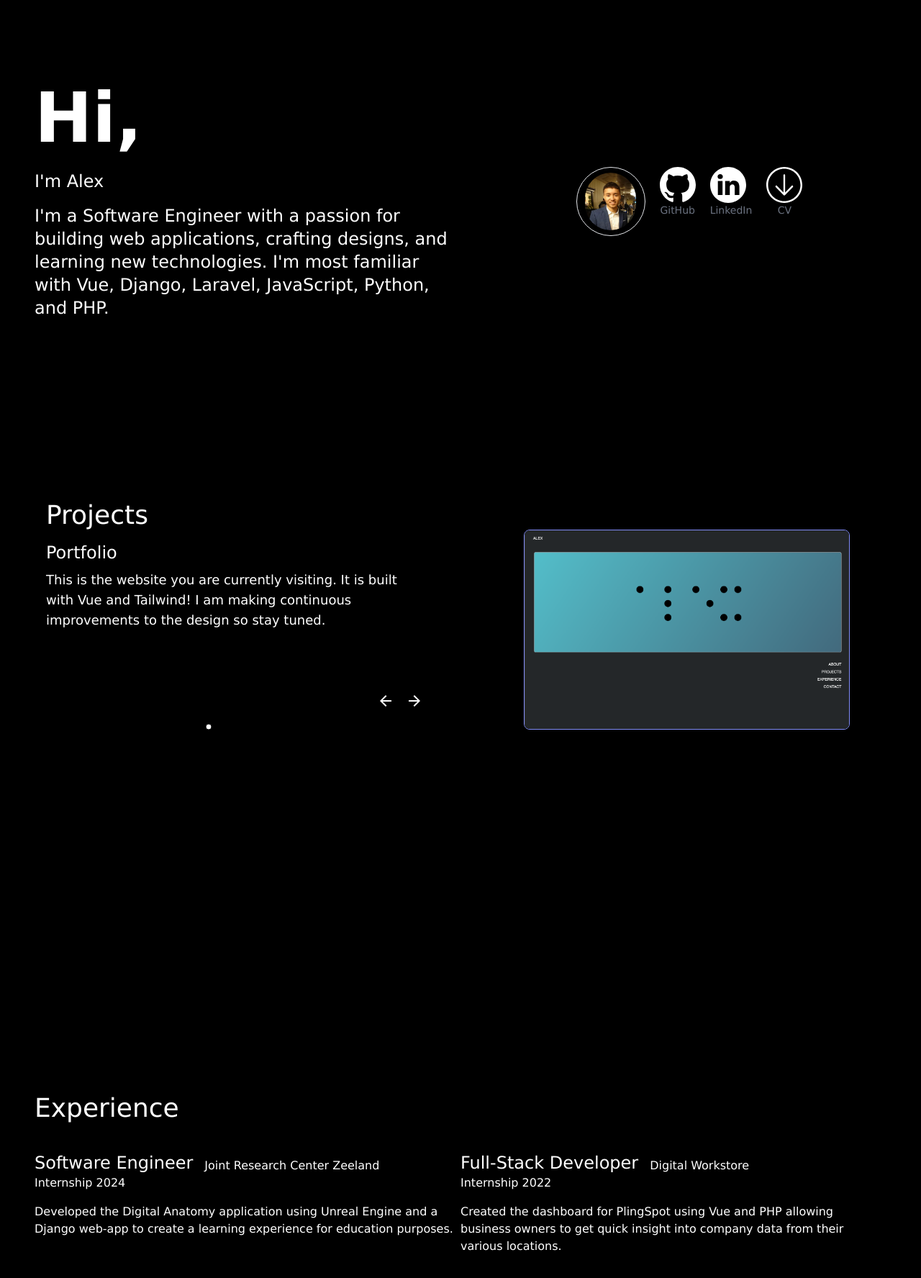
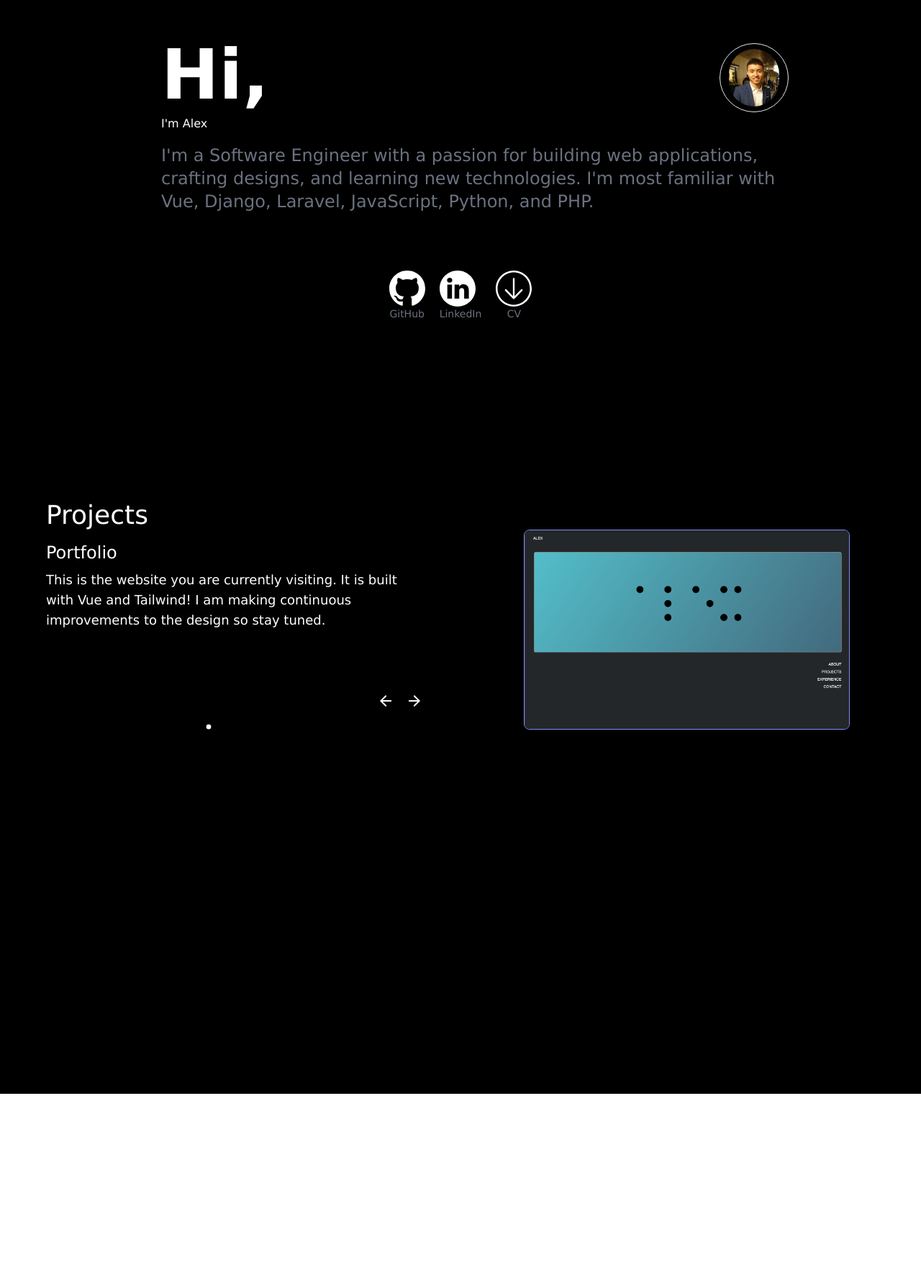
Before and after one commit to AlexGit123/portfolio, a Vue app: page / in a window 1280 px wide. Shown: the part 928-2704 px from the top of the page at 72% size. Built offline with nearby package versions, Linux system fonts and the light colour scheme; a web font is replaced by a local one.

Commit message:
removed grid for about section

```diff
--- a/package.json
+++ b/package.json
@@ -12,7 +12,7 @@
   "dependencies": {
     "@splinetool/runtime": "^1.9.48",
     "axios": "^1.6.4",
-    "vue": "^3.3.4",
+    "vue": "^3.5.13",
     "vue-router": "^4.2.5"
   },
   "devDependencies": {
--- a/src/views/ExperienceView.vue
+++ b/src/views/ExperienceView.vue
@@ -2,14 +2,14 @@
     <div class="w-full p-10 text-white">
         <h1 class="text-4xl">Experience</h1>
     </div>
-    <div class="grid grid-cols-2 pb-40">
+    <div class="grid grid-cols-2">
         <div class="pl-10 text-white">
             <div class="flex space-x-4">
                 <h1 class="text-2xl">Software Engineer</h1>
                 <h1 class="pt-2">Joint Research Center Zeeland</h1>
             </div>
             <h1>Internship 2024</h1>
-            <div class="pt-4">
+            <div class="pt-4 pr-10">
                 <p>Developed the Digital Anatomy application using Unreal Engine and a Django web-app to create a
                     learning experience for education purposes.</p>
             </div>
--- a/src/views/HomePageView.vue
+++ b/src/views/HomePageView.vue
@@ -24,9 +24,9 @@
       <div class="min-h-screen">
         <ExperienceView />
       </div>
-      <div class="min-h-screen">
+      <!-- <div class="min-h-screen">
         <ContactView />
-      </div>
+      </div> -->
     </div>
   </div>
 </template>
@@ -34,13 +34,11 @@
 import HomeView from './HomeView.vue'
 import ProjectsView from './ProjectsView.vue'
 import ExperienceView from './ExperienceView.vue'
-import ContactView from './ContactView.vue'
 export default {
   components: {
     HomeView,
     ProjectsView,
     ExperienceView,
-    ContactView
   },
   data() {
     return {
@@ -56,7 +54,9 @@ export default {
     }
   },
   mounted() {
-    const splineViewer = this.$refs.splineViewer
+    let splineViewer = this.$refs.splineViewer
+
+    // splineViewer._logo.remove()
 
     if (splineViewer) {
       // event => listen for scroll
@@ -72,32 +72,11 @@ export default {
 <style scoped>
 @import url('https://fonts.googleapis.com/css2?family=Geneva&display=swap');
 
-.title {
-  font-size: 600%;
-}
-
 .font {
   font-family: 'Geneva', sans-serif;
 }
 
 .background {
-  /* background-color: #1f2122; */
   background-color: black;
-  /* background: linear-gradient(90deg, #bbb6b6 0%, #181a1b 100%); */
-}
-
-.matcap-effect {
-  width: 200px;
-  height: 200px;
-  background: radial-gradient(
-    circle at 30% 30%,
-    rgba(158, 129, 129, 0.9),
-    /* Highlight */ rgba(158, 129, 129, 0.5) 40%,
-    /* Matte tone */ rgba(158, 129, 129, 0.7) 70%,
-    /* Mid tone */ rgba(0, 0, 0, 0.3) 100% /* Darker edge */
-  );
-  /* border-radius: 50%; */
-  filter: blur(0.3px);
-  /* Slightly softens the gradient */
 }
 </style>
--- a/src/views/HomeView.vue
+++ b/src/views/HomeView.vue
@@ -8,12 +8,12 @@ export default {
         "Recent HBO-ICT international graduate at HZ University of Applied Sciences. I'm a Software Engineer with a passion for building web applications. Let's work.",
       subTitle: 'Full-Stack Software Engineer'
     }
-  }
+  },
 }
 </script>
 <template>
   <!-- <div class="flex flex-wrap"> -->
-  <div class="grid grid-cols-2 gap-2 animate-fade-in min-h-screen items-center">
+  <div class="animate-fade-in min-h-screen items-center p-44">
     <!-- Left side content -->
     <div class="flex flex-col items-center justify-center pl-10 text-white">
       <div class="w-full">
@@ -21,24 +21,26 @@ export default {
           <div>
             <p class="font-extrabold text-8xl mb-2">Hi,</p>
           </div>
+          <div class="flex ml-auto">
+            <div class="border rounded-full w-24 h-24 flex items-center justify-center">
+              <img src="@/assets/me.jpg" class="w-15 h-20 rounded-full" />
+            </div>
+          </div>
         </div>
-        <p class="text-2xl mt-4">I'm Alex</p>
-        <p class="text-2xl mt-4">
-          I'm a Software Engineer with a passion for building web applications, crafting designs,
-          and learning new technologies. I'm most familiar with Vue, Django, Laravel, JavaScript,
-          Python, and PHP.
-        </p>
+        <p>I'm Alex</p>
+        <div class="text-2xl mt-4 text-gray-500">
+          <p>
+            I'm a Software Engineer with a passion for building web applications, crafting designs,
+            and learning new technologies. I'm most familiar with Vue, Django, Laravel, JavaScript,
+            Python, and PHP.
+          </p>
+        </div>
       </div>
     </div>
 
     <!-- Right side content -->
-    <div class="flex flex-col items-center justify-center">
+    <div class="flex flex-col items-center justify-center pt-20">
       <div class="flex text-center space-x-5">
-        <div class="flex">
-          <div class="border rounded-full w-24 h-24 flex items-center justify-center">
-            <img src="@/assets/me.jpg" class="w-15 h-20 rounded-full" />
-          </div>
-        </div>
         <a href="https://github.com/AlexGit123" class="icon-container text-sm text-gray-500">
           <img class="icon" src="@/assets/github1.svg" alt="GitHub" />
           GitHub
```
Also changed, not shown: 1 other file (tests, documents, lock files or other folders).
